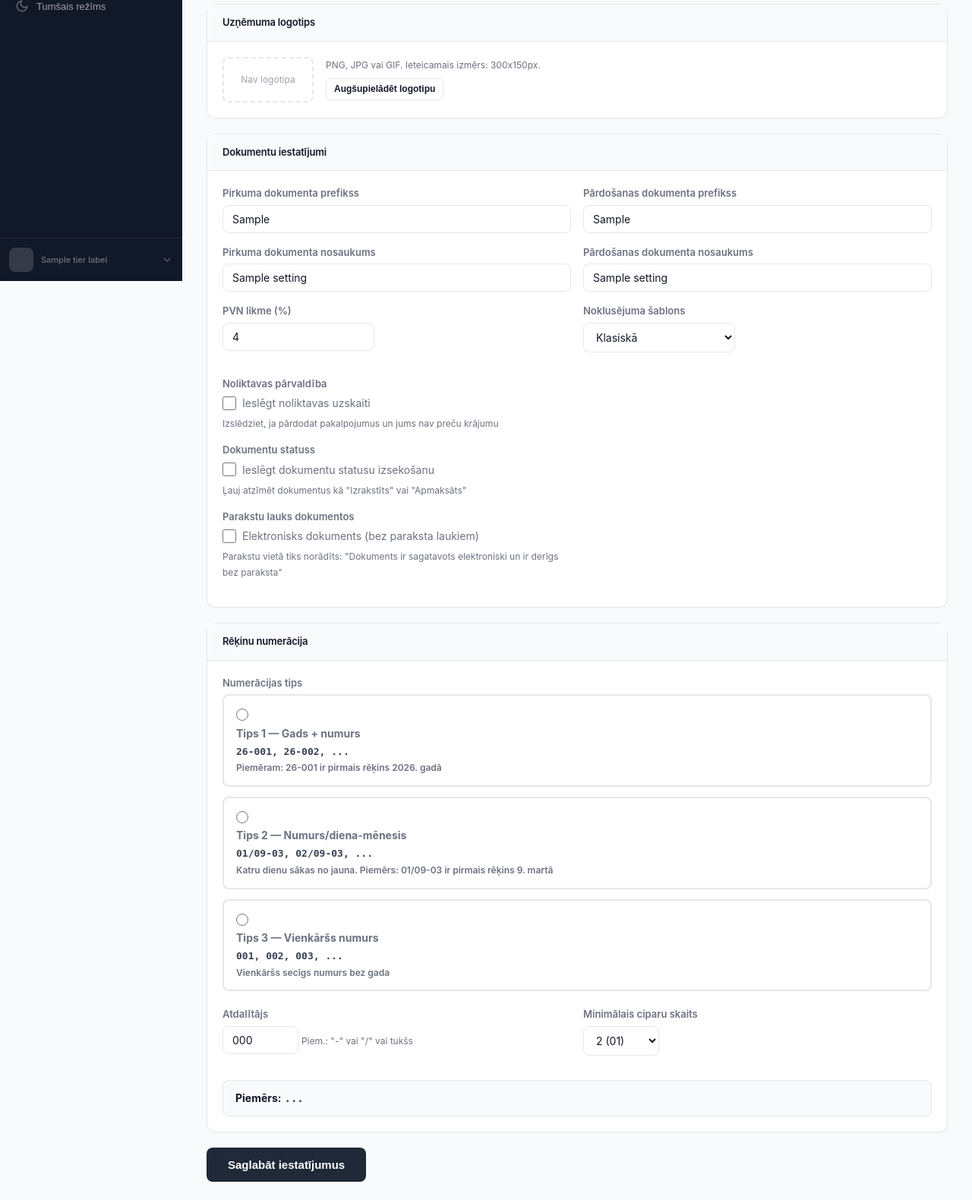
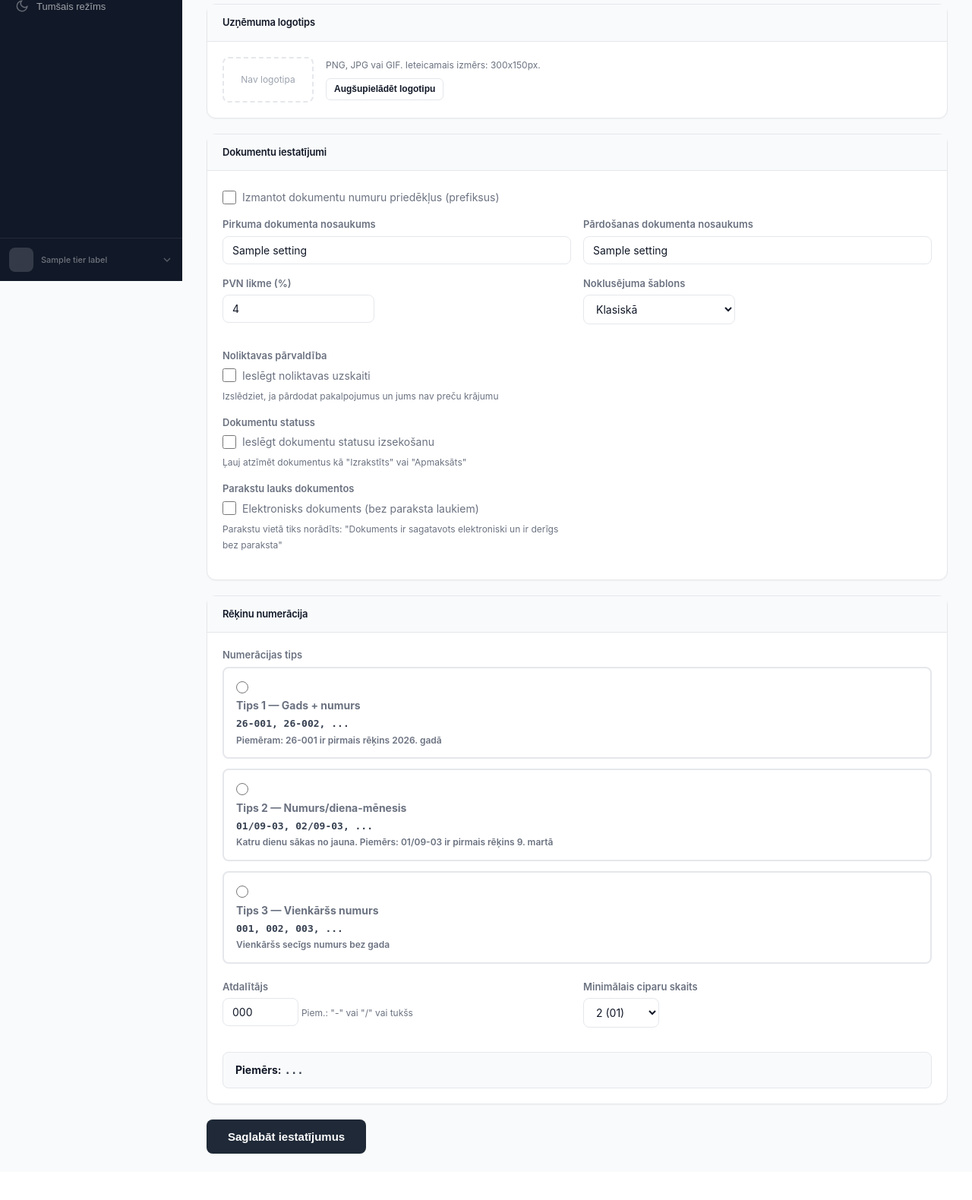
Before and after one commit to jaanisb133/invoicing-app, a Python web app: template app/templates/settings.html in a window 1280 px wide. Shown: the part 430-2010 px from the top of the page at 76% size. After the commit the page ends 1949 px from the top, so only its background shows below. Run offline with Jinja, Linux system fonts and the light colour scheme; the template is opened without the code that fills it: most values are stand-ins (such as "Sample title", 1, 10 or a date in 2020).

Commit message:
Hide prefix fields behind a toggle checkbox
Prefix fields are now hidden by default behind an "Izmantot dokumentu
numuru priedēkļus (prefiksus)" checkbox. Labels updated to show
"(Nav obligāts)". Checkbox auto-checks if prefixes already have values.

https://claude.ai/code/session_01B9nkJzK67fXCTtkFXx64an

```diff
--- a/app/templates/settings.html
+++ b/app/templates/settings.html
@@ -105,14 +105,25 @@
         <div class="card">
             <div class="card-header">Dokumentu iestatījumi</div>
             <div class="card-body">
-                <div class="form-row">
+                <div class="form-group">
+                    <div style="margin-top:4px">
+                        <label style="font-weight:400;font-size:14px;cursor:pointer;display:flex;align-items:center;gap:8px">
+                            <input type="checkbox" id="prefix_toggle"
+                                   {% if settings.get('buy_doc_prefix', '') or settings.get('sell_doc_prefix', '') %}checked{% endif %}
+                                   onchange="document.getElementById('prefix_fields').style.display=this.checked?'':'none'"
+                                   style="width:18px;height:18px;cursor:pointer">
+                            Izmantot dokumentu numuru priedēkļus (prefiksus)
+                        </label>
+                    </div>
+                </div>
+                <div class="form-row" id="prefix_fields" style="{% if not settings.get('buy_doc_prefix', '') and not settings.get('sell_doc_prefix', '') %}display:none{% endif %}">
                     <div class="form-group">
-                        <label>Pirkuma dokumenta prefikss</label>
+                        <label>Pirkuma dokumenta prefikss <span style="font-size:12px;color:var(--text-light)">(Nav obligāts)</span></label>
                         <input type="text" name="buy_doc_prefix" class="form-control"
                                value="{{ settings.get('buy_doc_prefix', '') }}">
                     </div>
                     <div class="form-group">
-                        <label>Pārdošanas dokumenta prefikss</label>
+                        <label>Pārdošanas dokumenta prefikss <span style="font-size:12px;color:var(--text-light)">(Nav obligāts)</span></label>
                         <input type="text" name="sell_doc_prefix" class="form-control"
                                value="{{ settings.get('sell_doc_prefix', '') }}" oninput="updateNumberPreview()">
                     </div>
```
